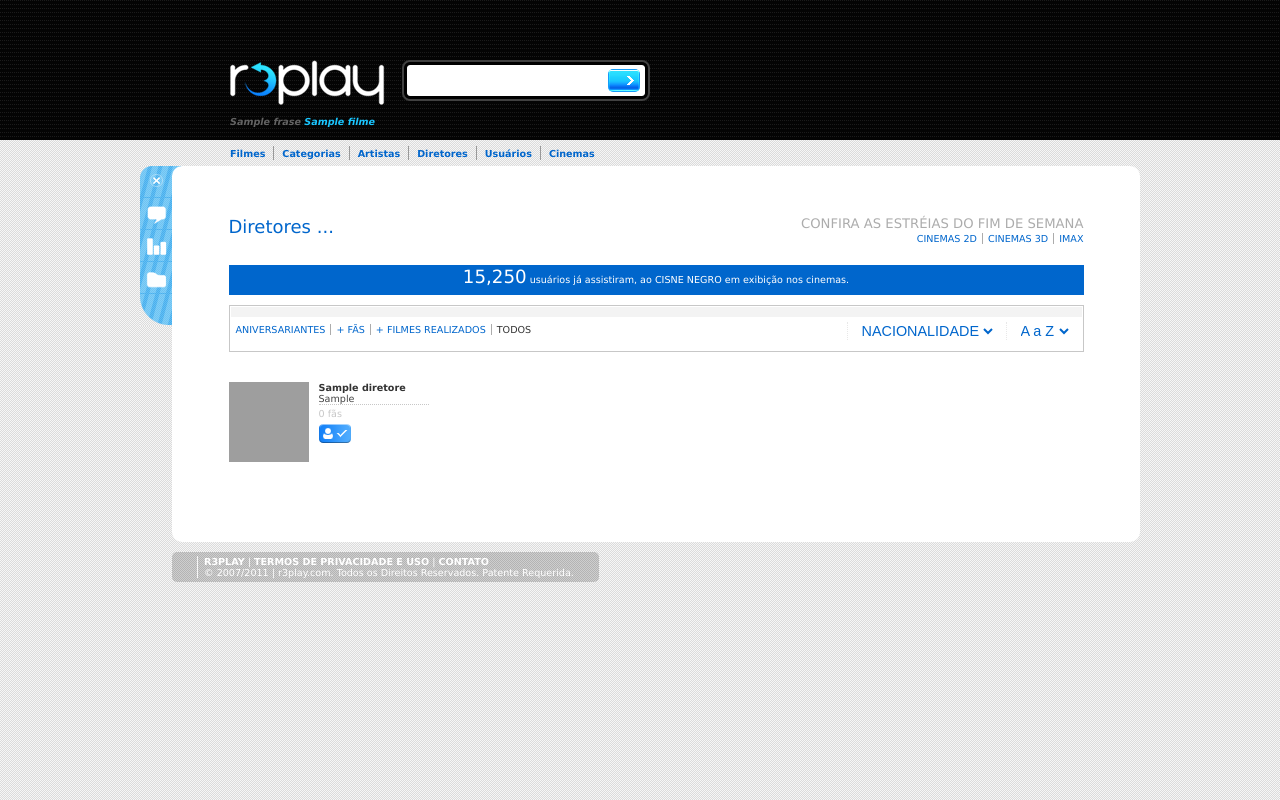
After one commit to BantouTV/r3play, a Django app: template r3playapp/templates/diretores.html in a window 1280 px wide. The commit adds this page. Run offline with Django 3.2, Linux system fonts and the light colour scheme; tables that the repository leaves empty hold one stand-in row (values such as "Sample post"); the template is opened without the code that fills it: values that come from a table or form of the project are taken from there, most other values are stand-ins (such as "Sample title", 1, 10 or a date in 2020); some libraries are stand-ins or nearby versions; grey boxes are pictures that could not be loaded.

Commit message:
Adicionando o link Diretores e iniciano a paginação em artistas e diretores.

```diff
--- a/r3playapp/static/css/estilos.css
+++ b/r3playapp/static/css/estilos.css
@@ -25,7 +25,7 @@ a:focus{outline:0;}
 
 .grid-01{width:855px;overflow:hidden;}
 
-.cont-branco{background:#FFF;-moz-border-radius:10px;border-radius:10px;padding:40px;}
+.cont-branco{background:#FFF;-moz-border-radius:10px;border-radius:10px;padding:40px; color:#666;}
 .cont-cinza{background:#e2e2e2 url(../img/bg_cadastrobox.png) right top no-repeat;padding:30px 44px;-moz-border-radius:10px;border-radius:10px;}
 
 .novo_usuario{color:#0066cc;font-size:0.9em}
--- a/r3playapp/templates/base.html
+++ b/r3playapp/templates/base.html
@@ -43,6 +43,7 @@
 				<li><a href="/home/">Filmes</a></li>
 				<li><a href="/categorias/">Categorias</a></li>
 				<li><a href="/artistas/">Artistas</a></li>
+				<li><a href="/diretores/">Diretores</a></li>
 				<li><a href="/usuarios/">Usuários</a></li>
 				<li class="last"><a href="/cinemas/">Cinemas</a></li>
 			</ul>
--- /dev/null
+++ b/r3playapp/templates/diretores.html
@@ -0,0 +1,78 @@
+{% extends 'base.html' %}
+
+{%block titulo_da_pagina %}
+	Diretores
+{% endblock %}
+
+{% block frase %}
+	 {{ frase.frase }} <span class="disclaimer_autor">{{ frase.filme }}</span>
+{% endblock %}
+
+{% block conteudo %}
+	<div class="col-00">
+		<div class="cont-header">
+
+			<h2>Diretores ...</h2>
+
+			<div class="estreias">
+				<h4>Confira as estréias do fim de semana</h4>
+				<ul>
+					<li><a href="#">Cinemas 2d</a></li>
+					<li><a href="#">Cinemas 3d</a></li>
+					<li class="last"><a href="#">Imax</a></li>
+				</ul>
+			</div>
+
+			<div class="dicas clear">
+				<p><span>15,250</span> usuários já assistiram, ao <span class="dicas-filme">CISNE NEGRO</span> em exibição nos cinemas.</p>
+			</div>
+
+			<div class="box-options clear">
+				<div class="content">
+
+					<ul class="other-options">
+						<li><a href="#">ANIVERSARIANTES</a></li>
+						<li><a href="#">+ FÃS</a></li>
+						<li><a href="#">+ FILMES REALIZADOS</a></li>
+						<li class="last"><a href="#" class="selected">TODOS</a></li>
+					</ul>
+
+					<ul class="submenu">
+						<li><select><option>NACIONALIDADE</option></select></li>
+						<li><select><option>A a Z</option></select></li>
+					</ul>
+				</div>
+			</div> <!-- box-options clear -->
+
+			<div class="users clear">
+				<div class="users-cont">
+
+					{% for diretor in lista_diretores %}
+					<!-- diretor -->
+					<div class="user">
+						<div class="img">
+							<a href="/diretor/{{ diretor.id }}"><img src="{{ diretor.foto.url_80x80 }}" width="80" height="80" /></a>
+						</div>
+
+						<div class="info">
+							<div class="info-user">
+								<span class="name">{{ diretor.nome|truncatewords:'2' }}</span>
+								<span class="location">{{ diretor.pais }}</span>
+							</div>
+
+							<div class="stats-user">
+								<span class="name">0 fãs</span>
+								<!--span class="location">0 filmes realizados</span-->
+							</div>
+
+							<a href="#" class="add-user">Adicionar Usuário</a>
+						</div>
+					</div>
+					{% endfor %}
+
+				</div> <!-- users-cont -->
+			</div><!-- users clear -->
+
+		</div><!-- cont-header -->
+	</div><!-- col-00 -->
+{% endblock %}
--- a/urls.py
+++ b/urls.py
@@ -3,6 +3,7 @@ from django.conf.urls.defaults import *
 from django.contrib import admin
 from django.conf import settings
 from r3play.settings import DEBUG
+from django.contrib.auth.views import login, logout
 
 admin.autodiscover()
 
@@ -22,8 +23,13 @@ urlpatterns = patterns('',
     url(r'^categorias/$', 'r3play.r3playapp.views.categorias', name='categorias'),
     url(r'^artistas/$', 'r3play.r3playapp.views.artistas', name='artistas'),
     url(r'^artista/(?P<artista_id>\d+)/$', 'r3play.r3playapp.views.artista', name='artista'),
+    url(r'^diretores/$', 'r3play.r3playapp.views.diretores', name='diretores'),
+    url(r'^diretor/(?P<diretor_id>\d+)/$', 'r3play.r3playapp.views.diretor', name='diretor'),
     url(r'^usuarios/$', 'r3play.r3playapp.views.usuarios', name='usuarios'),
     url(r'^cinemas/$', 'r3play.r3playapp.views.cinemas', name='cinemas'),
+
+    (r'^accounts/login/$',  login),
+    (r'^accounts/logout/$', logout),
 )
 
 #handler404 = 'r3playapp.views.p404'
```
Also changed, not shown: r3playapp/templates/diretor.html (added, +75 -0 lines), r3playapp/templates/registration/login.html (added, +19 -0 lines), r3playapp/views.py (+28 -1 lines), r3playapp/static/upload/diretores/2012/01/26/acdcWallpaper.80x80.jpg (added), r3playapp/static/upload/diretores/2012/01/26/acdcWallpaper.jpg (added), r3playapp/static/upload/diretores/2012/01/26/acdcWallpaper_1.80x80.jpg (added), r3playapp/static/upload/diretores/2012/01/26/acdcWallpaper_1.jpg (added), 2 other files.
